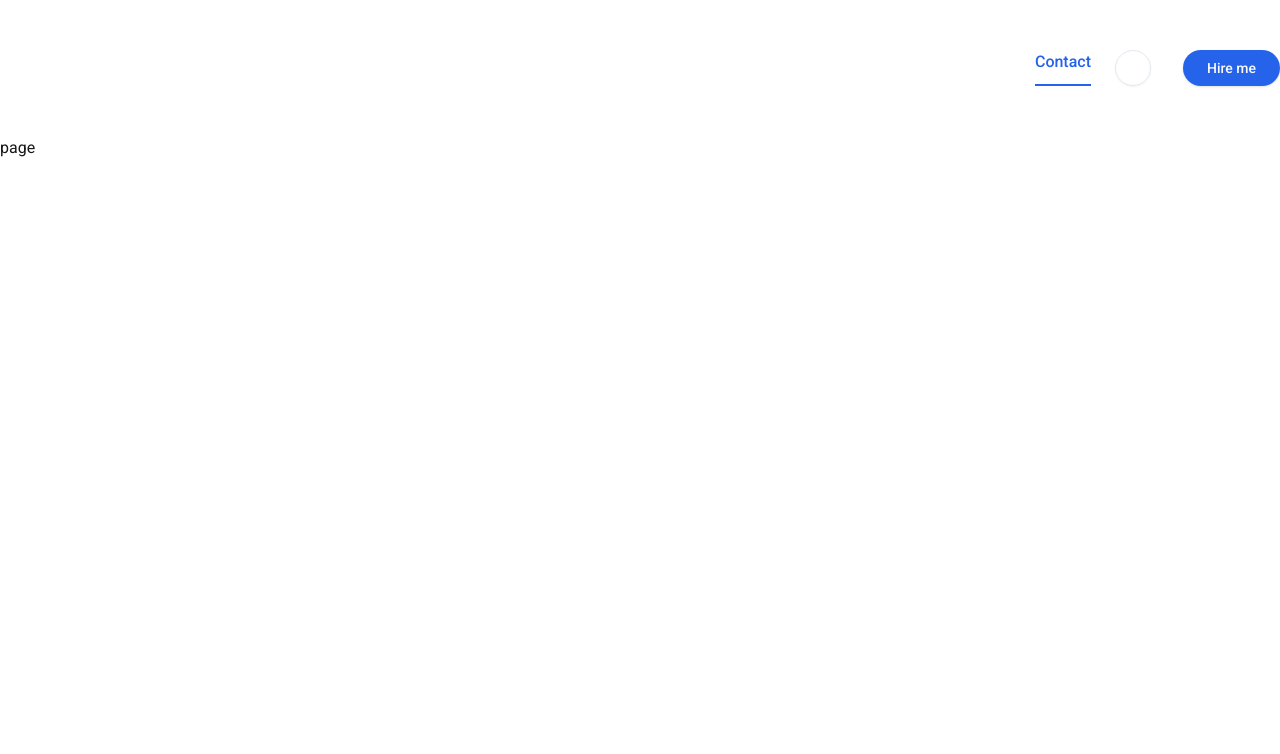
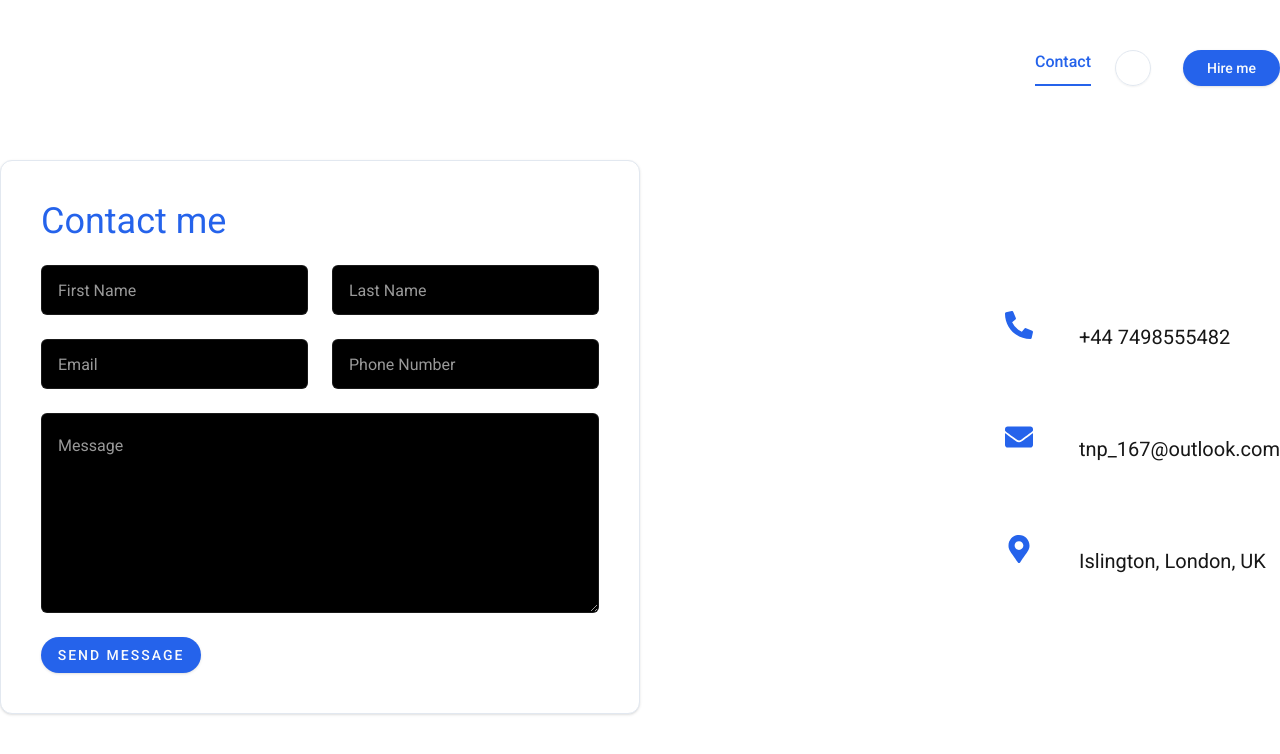
Before and after one commit to tnp167/Thinnapat-Prasopakarakit-Portfolio, a Next.js app: page /contact in a window 1280 px wide. Shown: the top 754 px of the page. Built offline with nearby package versions, Linux system fonts and the light colour scheme.

Commit message:
Addcontact page

```diff
--- a/app/contact/page.tsx
+++ b/app/contact/page.tsx
@@ -1,7 +1,81 @@
+"use client";
 import React from "react";
+import { Button } from "@/components/ui/button";
+import { Input } from "@/components/ui/input";
+import { Textarea } from "@/components/ui/textarea";
+import { FaEnvelope, FaMapMarkerAlt, FaPhoneAlt } from "react-icons/fa";
+import { motion } from "framer-motion";
+import { Card } from "@/components/ui/card";
+const info = [
+  {
+    icon: <FaPhoneAlt />,
+    title: "Phone",
+    description: "+44 7498555482",
+  },
+  {
+    icon: <FaEnvelope />,
+    title: "Email",
+    description: "tnp_167@outlook.com",
+  },
+  {
+    icon: <FaMapMarkerAlt />,
+    title: "Address",
+    description: "Islington, London, UK",
+  },
+];
 
-const page = () => {
-  return <div>page</div>;
+const Contact = () => {
+  return (
+    <motion.section
+      initial={{ opacity: 0 }}
+      animate={{
+        opacity: 1,
+      }}
+      className="py-6"
+    >
+      <div className="container mx-auto">
+        <div className="flex flex-col xl:flex-row gap-[30px]">
+          {/* Form */}
+          <Card className="xl:w-[50%] order-2 xl:order-none ">
+            <form className="flex flex-col gap-6 p-10 bg-cardrounded-xl">
+              <h3 className="text-4xl text-primary">Contact me</h3>
+              {/* Input */}
+              <div className="grid grid-cols-1 md:grid-cols-2 gap-6">
+                <Input type="firstname" placeholder="First Name" />
+                <Input type="lastname" placeholder="Last Name" />
+                <Input type="email" placeholder="Email" />
+                <Input type="phone" placeholder="Phone Number" />
+              </div>
+              {/* Textarea */}
+              <Textarea className="h-[200px]" placeholder="Message" />
+              {/* Button */}
+              <Button size="md" className="max-w-40">
+                Send Message
+              </Button>
+            </form>
+          </Card>
+          {/* Info */}
+          <div className="flex-1 flex items-center xl:justify-end order-1 xl:order-none mb-8 xl:mb-0">
+            <ul className="flex flex-col gap-10">
+              {info.map((item, index) => {
+                return (
+                  <li key={index} className="flex items-center gap-6">
+                    <div className="size-[52px] xl:size-[72px] bg-card text-primary rounded-md flex items-center justify-center">
+                      <div className="text-[28px]">{item.icon}</div>
+                    </div>
+                    <div className="flex-1">
+                      <p className="text-white/60">{item.title}</p>
+                      <h3 className="text-xl">{item.description}</h3>
+                    </div>
+                  </li>
+                );
+              })}
+            </ul>
+          </div>
+        </div>
+      </div>
+    </motion.section>
+  );
 };
 
-export default page;
+export default Contact;
--- a/components/CV/Education.tsx
+++ b/components/CV/Education.tsx
@@ -5,6 +5,7 @@ import Image from "next/image";
 import { Card, CardContent, CardHeader, CardTitle } from "@/components/ui/card";
 import { Badge } from "../ui/badge";
 import { Separator } from "@/components/ui/separator";
+import { ScrollArea } from "@/components/ui/scroll-area";
 
 const education = {
   title: "My education",
@@ -35,7 +36,8 @@ const Education = () => {
     <div className="flex flex-col gap-[30px] text-center xl:text-left">
       <h1 className="text-3xl font-bold mb-7 flex items-center gap-6 ">
         {education.title}
-      </h1>
+      </h1>{" "}
+      <div className="flex flex-col gap-[30px]">
         {education.items.map((item, index) => {
           return (
             <Card key={index}>
@@ -71,6 +73,7 @@ const Education = () => {
           );
         })}
       </div>
+    </div>
   );
 };
 
--- a/components/CV/Experience.tsx
+++ b/components/CV/Experience.tsx
@@ -35,14 +35,14 @@ const Experience = () => {
         <h3 className="text-3xl font-bold mb-7">{experience.title}</h3>
       </div>
       <ScrollArea className="h-[500px]">
-        <ul className="grid grid-cols-1 lg:grid-cols-2 gap-[30px]">
+        <ul className="grid grid-cols-1  gap-[30px]">
           {experience.items.map((item, index) => (
             <Card
               key={index}
               className="min-h-[200px] py-6 px-10 flex flex-col justify-center items-center lg:items-start gap-1 text-white rounded-xl"
             >
               <CardHeader className="p-0">
-                <Badge className="w-fit bg-primary text-primary-foreground">
+                <Badge className="w-fit bg-primary text-primary-foreground mb-2 text-md">
                   {item.duration}
                 </Badge>
                 <CardTitle className="text-xl max-w-[300px] min-h-[60px] text-center lg:text-left">
@@ -50,11 +50,13 @@ const Experience = () => {
                 </CardTitle>{" "}
               </CardHeader>
               <CardContent className="p-0 mb-7">
-                <CardDescription className="text-white/60">
+                <CardDescription className="text-white/80">
                   {item.description.map((description, index) => (
                     <div key={index} className="relative pl-4">
                       <span className="absolute left-0 top-2 size-[6px] rounded-full bg-primary"></span>
-                      <p className="text-sm leading-relaxed">{description}</p>
+                      <p className="text-[17px] leading-relaxed">
+                        {description}
+                      </p>
                     </div>
                   ))}
                 </CardDescription>
--- a/components/CV/Skills.tsx
+++ b/components/CV/Skills.tsx
@@ -22,6 +22,7 @@ import {
   SiPython,
   SiC,
   SiFigma,
+  SiPrisma,
 } from "react-icons/si";
 const skills = {
   title: "My skills",
@@ -109,6 +110,12 @@ const skills = {
           name: "Drizzle ORM",
           color: "group-hover:text-[#C5F74F]",
           bg: "group-hover:bg-[#C5F74F]",
+        },
+        {
+          icon: <SiPrisma />,
+          name: "Prisma",
+          color: "group-hover:text-[#2D3748]",
+          bg: "group-hover:bg-[#2D3748]",
         },
       ],
     },
--- a/components/ui/input.tsx
+++ b/components/ui/input.tsx
@@ -1,6 +1,6 @@
-import * as React from "react"
+import * as React from "react";
 
-import { cn } from "@/lib/utils"
+import { cn } from "@/lib/utils";
 
 export interface InputProps
   extends React.InputHTMLAttributes<HTMLInputElement> {}
@@ -11,15 +11,15 @@ const Input = React.forwardRef<HTMLInputElement, InputProps>(
       <input
         type={type}
         className={cn(
-          "flex h-9 w-full rounded-md border border-input bg-transparent px-3 py-1 text-sm shadow-sm transition-colors file:border-0 file:bg-transparent file:text-sm file:font-medium placeholder:text-muted-foreground focus-visible:outline-none focus-visible:ring-1 focus-visible:ring-ring disabled:cursor-not-allowed disabled:opacity-50",
+          "flex h-[50px] rounded-md border border-white/10 focus:border-primary font-light bg-black px-4 py-5 text-base placeholder:text-white/60 outline-none",
           className
         )}
         ref={ref}
         {...props}
       />
-    )
+    );
   }
-)
-Input.displayName = "Input"
+);
+Input.displayName = "Input";
 
-export { Input }
+export { Input };
--- a/components/ui/textarea.tsx
+++ b/components/ui/textarea.tsx
@@ -1,6 +1,6 @@
-import * as React from "react"
+import * as React from "react";
 
-import { cn } from "@/lib/utils"
+import { cn } from "@/lib/utils";
 
 export interface TextareaProps
   extends React.TextareaHTMLAttributes<HTMLTextAreaElement> {}
@@ -10,15 +10,15 @@ const Textarea = React.forwardRef<HTMLTextAreaElement, TextareaProps>(
     return (
       <textarea
         className={cn(
-          "flex min-h-[60px] w-full rounded-md border border-input bg-transparent px-3 py-2 text-sm shadow-sm placeholder:text-muted-foreground focus-visible:outline-none focus-visible:ring-1 focus-visible:ring-ring disabled:cursor-not-allowed disabled:opacity-50",
+          "flex min-h-[80px] w-full rounded-md border border-white/10 bg-black px-4 py-5 text-base placeholder:text-white/60 focus-visible:outline-none focus-visible:ring-1 focus-visible:ring-primary focus-visible:ring-offset-0 disabled:cursor-not-allowed disabled:opacity-50",
           className
         )}
         ref={ref}
         {...props}
       />
-    )
+    );
   }
-)
-Textarea.displayName = "Textarea"
+);
+Textarea.displayName = "Textarea";
 
-export { Textarea }
+export { Textarea };
```
Lines whose indentation alone changed are shown as unchanged.
